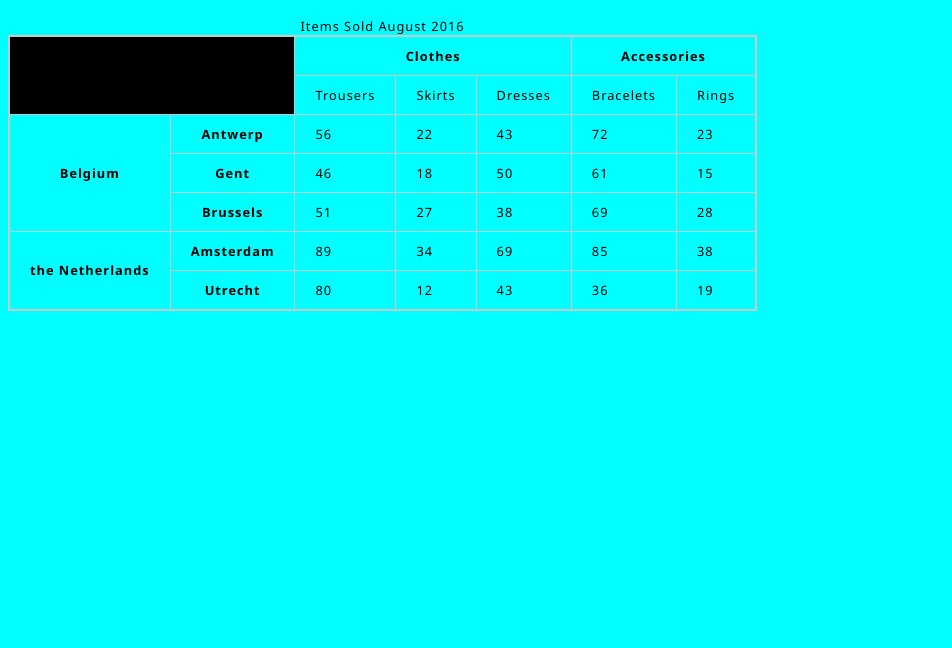
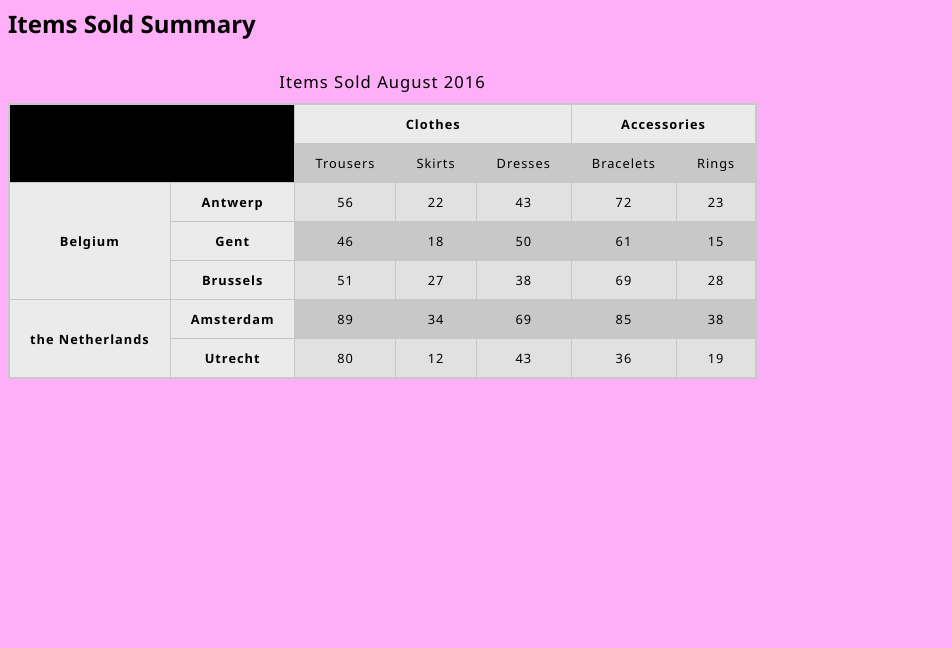
Before and after one commit to Poke13617/24-25WebDesign, a plain HTML site: page Tables1.html in a window 1280 px wide. Shown: the part 152-800 px from the top of the page, without its empty margins (0-952 px from the left). Drawn offline with Linux system fonts and the light colour scheme.

Commit message:
table update!

```diff
--- a/Tables1.html
+++ b/Tables1.html
@@ -5,7 +5,7 @@
     <title>Table Work</title>.
     <link rel="stylesheet" href="css/styles.css">
 </head>
-<body style="background-color:aqua">
+<body>
 
 <h1>HTML Table Examples</h1>
 <h2>Items Sold Summary</h2>
--- a/css/styles.css
+++ b/css/styles.css
@@ -1,4 +1,28 @@
+body{
+    background-color:#ff7bf299
+}
+h1{
+    font-size: 3em;
+    text-align:center;
+    color:#0099ff
+}
 td, th {
     border: 1px solid rgb(199,199,199);
     padding:10px 20px;
 }
+th{
+    background-color: rgb(235,235,235);
+}
+td{
+    text-align: center;
+}
+tr:nth-child(even) td {
+    background-color: rgb(200,200,200)
+}
+tr:nth-child(odd) td {
+    background-color: rgb(225,225,225)
+}
+caption {
+    padding: 10px;
+    font-size: 1.3em;
+}
```
